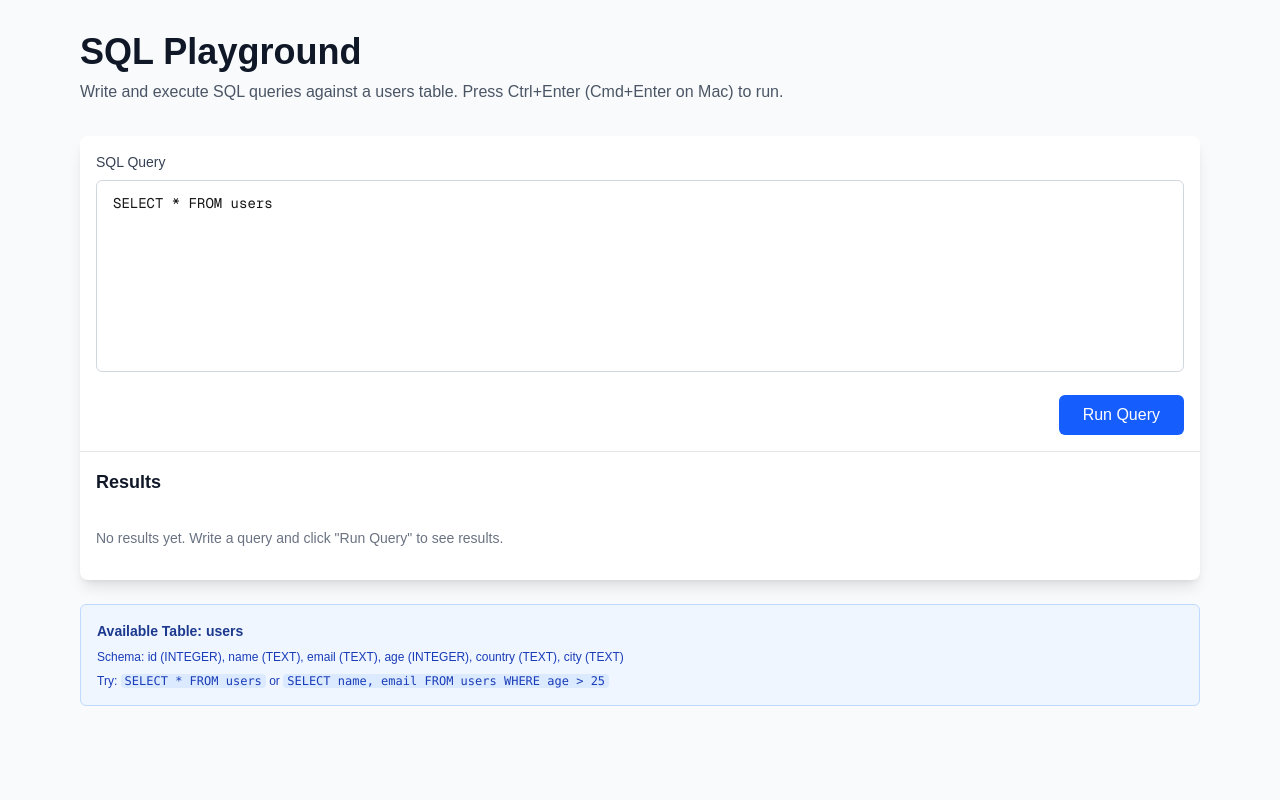
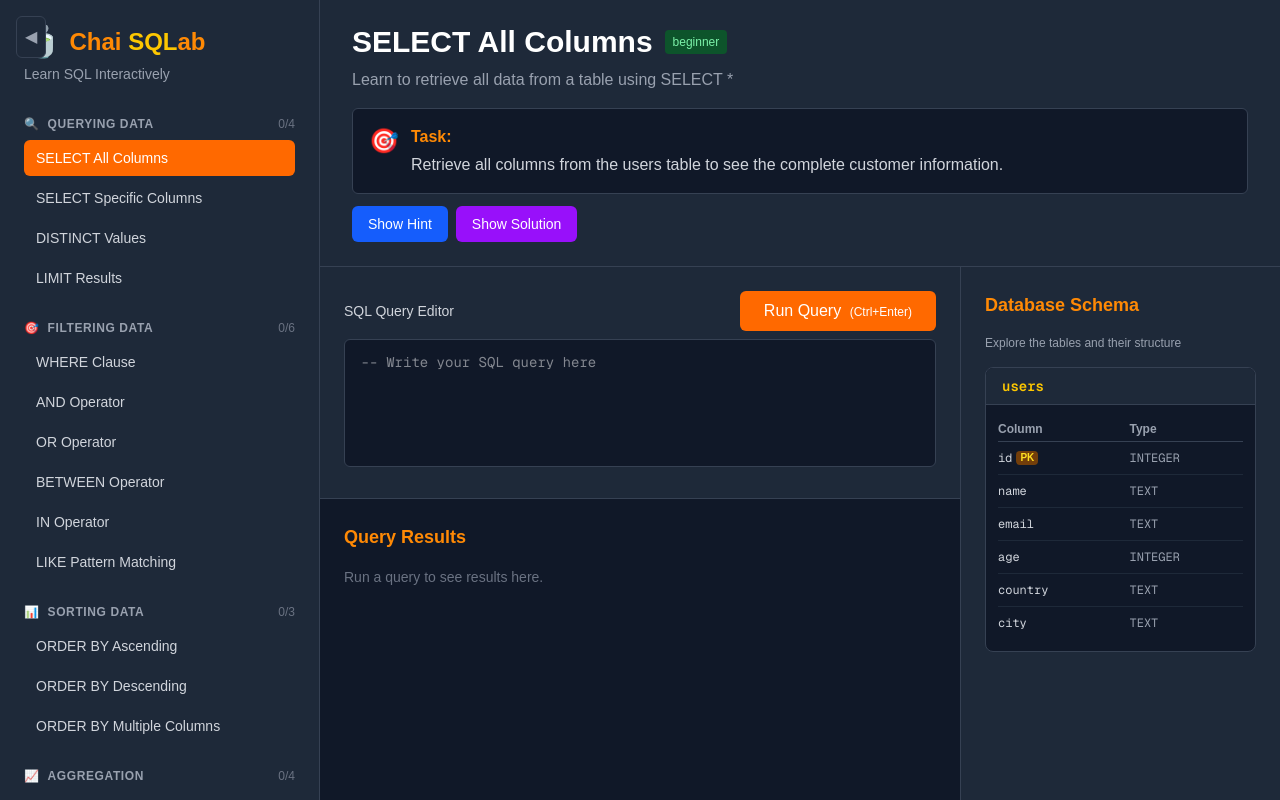
Before and after one commit to RaghavOG/sql-labs, a Next.js app: page / in a window 1280 px wide. Built offline with nearby package versions, Linux system fonts and the light colour scheme.

Commit message:
feat: Updated UI & Backend

```diff
--- a/app/api/sql/run/route.ts
+++ b/app/api/sql/run/route.ts
@@ -4,29 +4,12 @@
 // Force Node.js runtime (required for better-sqlite3 on Vercel)
 export const runtime = 'nodejs';
 
-// Schema and seed data
-const SCHEMA = `
-CREATE TABLE users (
-  id INTEGER PRIMARY KEY,
-  name TEXT,
-  email TEXT,
-  age INTEGER,
-  country TEXT,
-  city TEXT
-);
-
-INSERT INTO users VALUES
-(1,'Alice','alice@test.com',25,'India','Delhi'),
-(2,'Bob','bob@test.com',30,'USA','New York'),
-(3,'Charlie','charlie@test.com',28,'UK','London');
-`;
-
-// Initialize a fresh in-memory database with schema and seed data
-function createFreshDatabase(): Database.Database {
+// Initialize a fresh in-memory database with provided schema
+function createFreshDatabase(schema: string): Database.Database {
   const db = new Database(':memory:');
 
   // Execute schema and seed data
-  const statements = SCHEMA.split(';').filter(stmt => stmt.trim());
+  const statements = schema.split(';').filter(stmt => stmt.trim());
   for (const statement of statements) {
     if (statement.trim()) {
       db.exec(statement.trim() + ';');
@@ -74,11 +57,18 @@
 export async function POST(request: NextRequest) {
   try {
     const body = await request.json();
-    const { query } = body;
+    const { query, schema } = body;
 
     if (!query || typeof query !== 'string') {
       return NextResponse.json(
         { error: 'Query is required and must be a string' },
+        { status: 400 }
+      );
+    }
+
+    if (!schema || typeof schema !== 'string') {
+      return NextResponse.json(
+        { error: 'Schema is required and must be a string' },
         { status: 400 }
       );
     }
@@ -92,8 +82,8 @@
       );
     }
 
-    // Create fresh database for this request
-    const db = createFreshDatabase();
+    // Create fresh database for this request with provided schema
+    const db = createFreshDatabase(schema);
 
     try {
       // Execute query
--- a/app/page.tsx
+++ b/app/page.tsx
@@ -1,6 +1,7 @@
 'use client';
 
-import { useState } from 'react';
+import { useState, useEffect } from 'react';
+import { categories, getLessonById, getLessonsByCategory } from '@/lib/lessons';
 
 interface QueryResult {
   rows?: Record<string, unknown>[];
@@ -8,14 +9,77 @@
   message?: string;
 }
 
+interface TableInfo {
+  name: string;
+  columns: Array<{ name: string; type: string; pk: boolean }>;
+}
 
 export default function Home() {
-  const [query, setQuery] = useState('SELECT * FROM users');
+  const [currentLessonId, setCurrentLessonId] = useState('select-all');
+  const [query, setQuery] = useState('');
   const [result, setResult] = useState<QueryResult | null>(null);
   const [loading, setLoading] = useState(false);
+  const [showHint, setShowHint] = useState(false);
+  const [showSolution, setShowSolution] = useState(false);
+  const [sidebarOpen, setSidebarOpen] = useState(true);
+  const [completedLessons, setCompletedLessons] = useState<Set<string>>(new Set());
+  const [tableInfo, setTableInfo] = useState<TableInfo[]>([]);
+
+  const currentLesson = getLessonById(currentLessonId);
+
+  // Load completed lessons from localStorage
+  useEffect(() => {
+    const saved = localStorage.getItem('completedLessons');
+    if (saved) {
+      setCompletedLessons(new Set(JSON.parse(saved)));
+    }
+  }, []);
+
+  // Save completed lessons to localStorage
+  const markAsCompleted = (lessonId: string) => {
+    const updated = new Set(completedLessons);
+    updated.add(lessonId);
+    setCompletedLessons(updated);
+    localStorage.setItem('completedLessons', JSON.stringify(Array.from(updated)));
+  };
+
+  // Extract table info from schema
+  useEffect(() => {
+    if (currentLesson) {
+      const tables: TableInfo[] = [];
+      const createTableRegex = /CREATE TABLE (\w+)\s*\(([\s\S]*?)\);/gi;
+      let match;
+
+      while ((match = createTableRegex.exec(currentLesson.schema)) !== null) {
+        const tableName = match[1];
+        const columnsText = match[2];
+        const columns: Array<{ name: string; type: string; pk: boolean }> = [];
+
+        const columnLines = columnsText.split(',').map(line => line.trim());
+        for (const line of columnLines) {
+          const columnMatch = line.match(/(\w+)\s+(INTEGER|TEXT|REAL|BLOB)(\s+PRIMARY KEY)?/i);
+          if (columnMatch) {
+            columns.push({
+              name: columnMatch[1],
+              type: columnMatch[2].toUpperCase(),
+              pk: !!columnMatch[3],
+            });
+          }
+        }
+
+        tables.push({ name: tableName, columns });
+      }
+
+      setTableInfo(tables);
+      setQuery('');
+      setResult(null);
+      setShowHint(false);
+      setShowSolution(false);
+    }
+  }, [currentLessonId, currentLesson]);
 
   const handleRunQuery = async () => {
-    if (!query.trim()) {
+    if (!query.trim() || !currentLesson) {
       setResult({ error: 'Query cannot be empty' });
       return;
     }
@@ -29,11 +93,16 @@
         headers: {
           'Content-Type': 'application/json',
         },
-        body: JSON.stringify({ query }),
+        body: JSON.stringify({ query, schema: currentLesson.schema }),
       });
 
       const data = await response.json();
       setResult(data);
+
+      // Mark as completed if successful
+      if (!data.error && data.rows) {
+        markAsCompleted(currentLessonId);
+      }
     } catch (error) {
       const errorMessage = error instanceof Error ? error.message : 'Failed to execute query';
       setResult({ error: errorMessage });
@@ -47,108 +116,230 @@
       e.preventDefault();
       handleRunQuery();
     }
+    // Tab support
+    if (e.key === 'Tab') {
+      e.preventDefault();
+      const target = e.target as HTMLTextAreaElement;
+      const start = target.selectionStart;
+      const end = target.selectionEnd;
+      setQuery(query.substring(0, start) + '  ' + query.substring(end));
+      setTimeout(() => {
+        target.selectionStart = target.selectionEnd = start + 2;
+      }, 0);
+    }
   };
 
+  if (!currentLesson) return null;
+
   return (
-    <div className="min-h-screen bg-gray-50 dark:bg-gray-900">
-      <div className="container mx-auto px-4 py-8 max-w-6xl">
-        <header className="mb-8">
-          <h1 className="text-4xl font-bold text-gray-900 dark:text-white mb-2">
-            SQL Playground
+    <div className="flex h-screen bg-gray-900 text-gray-100 overflow-hidden">
+      {/* Sidebar */}
+      <aside
+        className={`${
+          sidebarOpen ? 'w-80' : 'w-0'
+        } transition-all duration-300 bg-gray-800 border-r border-gray-700 overflow-y-auto flex-shrink-0`}
+      >
+        {sidebarOpen && (
+          <div className="p-6">
+            <div className="mb-8">
+              <h1 className="text-2xl font-bold text-orange-400 flex items-center gap-2">
+                <span className="text-3xl">🍵</span>
+                <span>Chai <span className="text-yellow-400">SQL</span>ab</span>
               </h1>
-          <p className="text-gray-600 dark:text-gray-400">
-            Write and execute SQL queries against a users table. Press Ctrl+Enter (Cmd+Enter on Mac) to run.
+              <p className="text-sm text-gray-400 mt-1">Learn SQL Interactively</p>
+            </div>
+
+            <div className="space-y-6">
+              {categories.map(category => {
+                const categoryLessons = getLessonsByCategory(category.id);
+                const completedCount = categoryLessons.filter(l =>
+                  completedLessons.has(l.id)
+                ).length;
+
+                return (
+                  <div key={category.id}>
+                    <div className="flex items-center justify-between mb-2">
+                      <h3 className="text-xs uppercase tracking-wider text-gray-400 font-semibold flex items-center gap-2">
+                        <span>{category.icon}</span>
+                        <span>{category.title}</span>
+                      </h3>
+                      <span className="text-xs text-gray-500">
+                        {completedCount}/{categoryLessons.length}
+                      </span>
+                    </div>
+                    <div className="space-y-1">
+                      {categoryLessons.map(lesson => (
+                        <button
+                          key={lesson.id}
+                          onClick={() => setCurrentLessonId(lesson.id)}
+                          className={`w-full text-left px-3 py-2 rounded-md text-sm transition-colors ${
+                            currentLessonId === lesson.id
+                              ? 'bg-orange-500 text-white'
+                              : 'text-gray-300 hover:bg-gray-700'
+                          }`}
+                        >
+                          <div className="flex items-center justify-between">
+                            <span>{lesson.title}</span>
+                            {completedLessons.has(lesson.id) && (
+                              <span className="text-green-400">✓</span>
+                            )}
+                          </div>
+                        </button>
+                      ))}
+                    </div>
+                  </div>
+                );
+              })}
+            </div>
+          </div>
+        )}
+      </aside>
+
+      {/* Toggle Sidebar Button */}
+      <button
+        onClick={() => setSidebarOpen(!sidebarOpen)}
+        className="absolute top-4 left-4 z-10 p-2 bg-gray-800 border border-gray-700 rounded-md text-gray-400 hover:text-white hover:bg-gray-700 transition-colors"
+      >
+        {sidebarOpen ? '◀' : '▶'}
+      </button>
+
+      {/* Main Content */}
+      <main className="flex-1 flex flex-col overflow-hidden">
+        {/* Header */}
+        <header className="bg-gray-800 border-b border-gray-700 px-8 py-6">
+          <div className="flex items-start justify-between">
+            <div>
+              <div className="flex items-center gap-3 mb-2">
+                <h2 className="text-3xl font-bold text-white">{currentLesson.title}</h2>
+                <span className={`px-2 py-1 rounded text-xs font-medium ${
+                  currentLesson.difficulty === 'beginner' ? 'bg-green-900 text-green-300' :
+                  currentLesson.difficulty === 'intermediate' ? 'bg-yellow-900 text-yellow-300' :
+                  'bg-red-900 text-red-300'
+                }`}>
+                  {currentLesson.difficulty}
+                </span>
+              </div>
+              <p className="text-gray-400">{currentLesson.description}</p>
+            </div>
+          </div>
+
+          <div className="mt-4 p-4 bg-gray-900 border border-gray-700 rounded-md">
+            <div className="flex items-start gap-3">
+              <span className="text-2xl">🎯</span>
+              <div className="flex-1">
+                <h3 className="font-semibold text-orange-400 mb-1">Task:</h3>
+                <p className="text-gray-300">{currentLesson.task}</p>
+              </div>
+            </div>
+          </div>
+
+          <div className="mt-3 flex gap-2">
+            <button
+              onClick={() => setShowHint(!showHint)}
+              className="px-4 py-2 bg-blue-600 text-white rounded-md text-sm hover:bg-blue-700 transition-colors"
+            >
+              {showHint ? 'Hide Hint' : 'Show Hint'}
+            </button>
+            <button
+              onClick={() => setShowSolution(!showSolution)}
+              className="px-4 py-2 bg-purple-600 text-white rounded-md text-sm hover:bg-purple-700 transition-colors"
+            >
+              {showSolution ? 'Hide Solution' : 'Show Solution'}
+            </button>
+          </div>
+
+          {showHint && currentLesson.hint && (
+            <div className="mt-3 p-3 bg-blue-900/30 border border-blue-700 rounded-md">
+              <p className="text-sm text-blue-200">💡 <strong>Hint:</strong> {currentLesson.hint}</p>
+            </div>
+          )}
+
+          {showSolution && (
+            <div className="mt-3 p-3 bg-purple-900/30 border border-purple-700 rounded-md">
+              <p className="text-sm text-purple-200 font-mono">
+                <strong>Solution:</strong> {currentLesson.solution}
               </p>
+            </div>
+          )}
         </header>
 
-        <div className="bg-white dark:bg-gray-800 rounded-lg shadow-lg overflow-hidden">
-          <div className="p-4 border-b border-gray-200 dark:border-gray-700">
-            <label htmlFor="sql-query" className="block text-sm font-medium text-gray-700 dark:text-gray-300 mb-2">
-              SQL Query
-            </label>
+        {/* Content Area */}
+        <div className="flex-1 flex overflow-hidden">
+          {/* Editor & Results */}
+          <div className="flex-1 flex flex-col overflow-hidden">
+            {/* SQL Editor */}
+            <div className="bg-gray-800 border-b border-gray-700 p-6">
+              <div className="flex items-center justify-between mb-2">
+                <label className="text-sm font-medium text-gray-300">SQL Query Editor</label>
+                <button
+                  onClick={handleRunQuery}
+                  disabled={loading}
+                  className="px-6 py-2 bg-orange-500 text-white rounded-md hover:bg-orange-600 focus:outline-none focus:ring-2 focus:ring-orange-400 disabled:opacity-50 disabled:cursor-not-allowed transition-colors font-medium"
+                >
+                  {loading ? 'Running...' : 'Run Query'} <span className="text-xs ml-1">(Ctrl+Enter)</span>
+                </button>
+              </div>
               <textarea
-              id="sql-query"
                 value={query}
                 onChange={(e) => setQuery(e.target.value)}
                 onKeyDown={handleKeyDown}
-              className="w-full h-48 px-4 py-3 border border-gray-300 dark:border-gray-600 rounded-md font-mono text-sm focus:outline-none focus:ring-2 focus:ring-blue-500 dark:bg-gray-700 dark:text-white resize-none"
-              placeholder="Enter your SQL query here..."
+                className="w-full h-32 px-4 py-3 bg-gray-900 border border-gray-700 rounded-md font-mono text-sm text-gray-100 focus:outline-none focus:ring-2 focus:ring-orange-500 resize-none"
+                placeholder="-- Write your SQL query here"
               />
-            <div className="mt-4 flex justify-end">
-              <button
-                onClick={handleRunQuery}
-                disabled={loading}
-                className="px-6 py-2 bg-blue-600 text-white rounded-md hover:bg-blue-700 focus:outline-none focus:ring-2 focus:ring-blue-500 focus:ring-offset-2 disabled:opacity-50 disabled:cursor-not-allowed transition-colors"
-              >
-                {loading ? 'Running...' : 'Run Query'}
-              </button>
-            </div>
             </div>
 
-          <div className="p-4">
-            <h2 className="text-lg font-semibold text-gray-900 dark:text-white mb-4">
-              Results
-            </h2>
+            {/* Results */}
+            <div className="flex-1 bg-gray-900 p-6 overflow-auto">
+              <h3 className="text-lg font-semibold text-orange-400 mb-4">Query Results</h3>
 
               {result?.error ? (
-              <div className="bg-red-50 dark:bg-red-900/20 border border-red-200 dark:border-red-800 rounded-md p-4">
-                <div className="flex items-start">
-                  <div className="flex-shrink-0">
-                    <svg className="h-5 w-5 text-red-400" viewBox="0 0 20 20" fill="currentColor">
-                      <path fillRule="evenodd" d="M10 18a8 8 0 100-16 8 8 0 000 16zM8.707 7.293a1 1 0 00-1.414 1.414L8.586 10l-1.293 1.293a1 1 0 101.414 1.414L10 11.414l1.293 1.293a1 1 0 001.414-1.414L11.414 10l1.293-1.293a1 1 0 00-1.414-1.414L10 8.586 8.707 7.293z" clipRule="evenodd" />
-                    </svg>
-                  </div>
-                  <div className="ml-3">
-                    <h3 className="text-sm font-medium text-red-800 dark:text-red-200">
-                      Error
-                    </h3>
-                    <p className="mt-1 text-sm text-red-700 dark:text-red-300">
-                      {result.error}
-                    </p>
+                <div className="bg-red-900/20 border border-red-700 rounded-md p-4">
+                  <div className="flex items-start gap-3">
+                    <span className="text-red-400 text-xl">⚠️</span>
+                    <div>
+                      <h4 className="text-sm font-medium text-red-300 mb-1">Error</h4>
+                      <p className="text-sm text-red-200">{result.error}</p>
                     </div>
                   </div>
                 </div>
               ) : result?.message ? (
-              <div className="bg-green-50 dark:bg-green-900/20 border border-green-200 dark:border-green-800 rounded-md p-4">
-                <p className="text-sm text-green-800 dark:text-green-200">
-                  {result.message}
-                </p>
+                <div className="bg-green-900/20 border border-green-700 rounded-md p-4">
+                  <p className="text-sm text-green-200">✅ {result.message}</p>
                 </div>
               ) : result?.rows ? (
-              <div className="overflow-x-auto">
+                <div>
                   {result.rows.length === 0 ? (
-                  <p className="text-gray-500 dark:text-gray-400 text-sm py-4">
-                    No rows returned.
-                  </p>
+                    <p className="text-gray-400 text-sm">No rows returned.</p>
                   ) : (
                     <>
-                    <p className="text-sm text-gray-600 dark:text-gray-400 mb-2">
+                      <p className="text-sm text-gray-400 mb-3">
                         {result.rows.length} row(s) returned
                         {result.rows.length === 100 && ' (limited to 100 rows)'}
                       </p>
-                    <table className="min-w-full divide-y divide-gray-200 dark:divide-gray-700">
-                      <thead className="bg-gray-50 dark:bg-gray-700">
+                      <div className="border border-gray-700 rounded-lg overflow-hidden">
+                        <table className="min-w-full">
+                          <thead className="bg-gray-800">
                             <tr>
                               {Object.keys(result.rows[0] || {}).map((key) => (
                                 <th
                                   key={key}
-                              className="px-6 py-3 text-left text-xs font-medium text-gray-500 dark:text-gray-300 uppercase tracking-wider"
+                                  className="px-4 py-3 text-left text-xs font-medium text-orange-400 uppercase tracking-wider border-b border-gray-700"
                                 >
                                   {key}
                                 </th>
                               ))}
                             </tr>
                           </thead>
-                      <tbody className="bg-white dark:bg-gray-800 divide-y divide-gray-200 dark:divide-gray-700">
+                          <tbody className="bg-gray-900 divide-y divide-gray-800">
                             {result.rows.map((row, idx) => (
-                          <tr key={idx} className="hover:bg-gray-50 dark:hover:bg-gray-700">
+                              <tr key={idx} className="hover:bg-gray-800 transition-colors">
                                 {Object.values(row).map((value: unknown, cellIdx) => (
                                   <td
                                     key={cellIdx}
-                                className="px-6 py-4 whitespace-nowrap text-sm text-gray-900 dark:text-gray-100"
+                                    className="px-4 py-3 whitespace-nowrap text-sm text-gray-300"
                                   >
                                     {value === null || value === undefined ? (
-                                  <span className="text-gray-400 italic">NULL</span>
+                                      <span className="text-gray-500 italic">NULL</span>
                                     ) : (
                                       String(value)
                                     )}
@@ -158,30 +349,64 @@
                             ))}
                           </tbody>
                         </table>
+                      </div>
                     </>
                   )}
                 </div>
               ) : (
-              <p className="text-gray-500 dark:text-gray-400 text-sm py-4">
-                No results yet. Write a query and click &quot;Run Query&quot; to see results.
+                <p className="text-gray-500 text-sm">
+                  Run a query to see results here.
                 </p>
               )}
             </div>
           </div>
 
-        <div className="mt-6 p-4 bg-blue-50 dark:bg-blue-900/20 border border-blue-200 dark:border-blue-800 rounded-md">
-          <h3 className="text-sm font-semibold text-blue-900 dark:text-blue-200 mb-2">
-            Available Table: users
-          </h3>
-          <p className="text-xs text-blue-800 dark:text-blue-300 mb-2">
-            Schema: id (INTEGER), name (TEXT), email (TEXT), age (INTEGER), country (TEXT), city (TEXT)
-          </p>
-          <p className="text-xs text-blue-800 dark:text-blue-300">
-            Try: <code className="bg-blue-100 dark:bg-blue-800 px-1 rounded">SELECT * FROM users</code> or{' '}
-            <code className="bg-blue-100 dark:bg-blue-800 px-1 rounded">SELECT name, email FROM users WHERE age &gt; 25</code>
-          </p>
+          {/* Database Schema Panel */}
+          <aside className="w-80 bg-gray-800 border-l border-gray-700 overflow-y-auto flex-shrink-0">
+            <div className="p-6">
+              <h3 className="text-lg font-semibold text-orange-400 mb-4">Database Schema</h3>
+              <p className="text-xs text-gray-400 mb-4">Explore the tables and their structure</p>
+
+              <div className="space-y-4">
+                {tableInfo.map(table => (
+                  <div key={table.name} className="bg-gray-900 border border-gray-700 rounded-lg overflow-hidden">
+                    <div className="bg-gray-800 px-4 py-2 border-b border-gray-700">
+                      <h4 className="font-mono text-sm font-semibold text-yellow-400">{table.name}</h4>
+                    </div>
+                    <div className="p-3">
+                      <table className="w-full text-xs">
+                        <thead>
+                          <tr className="text-gray-400 border-b border-gray-700">
+                            <th className="text-left py-1 pr-2">Column</th>
+                            <th className="text-left py-1">Type</th>
+                          </tr>
+                        </thead>
+                        <tbody>
+                          {table.columns.map(col => (
+                            <tr key={col.name} className="border-b border-gray-800 last:border-0">
+                              <td className="py-2 pr-2">
+                                <div className="flex items-center gap-1">
+                                  <span className="text-gray-300 font-mono">{col.name}</span>
+                                  {col.pk && (
+                                    <span className="px-1 bg-yellow-900 text-yellow-300 rounded text-[10px] font-bold">
+                                      PK
+                                    </span>
+                                  )}
+                                </div>
+                              </td>
+                              <td className="py-2 font-mono text-gray-400">{col.type}</td>
+                            </tr>
+                          ))}
+                        </tbody>
+                      </table>
                     </div>
                   </div>
+                ))}
+              </div>
+            </div>
+          </aside>
+        </div>
+      </main>
     </div>
   );
 }
```
Lines whose indentation alone changed are shown as unchanged.
